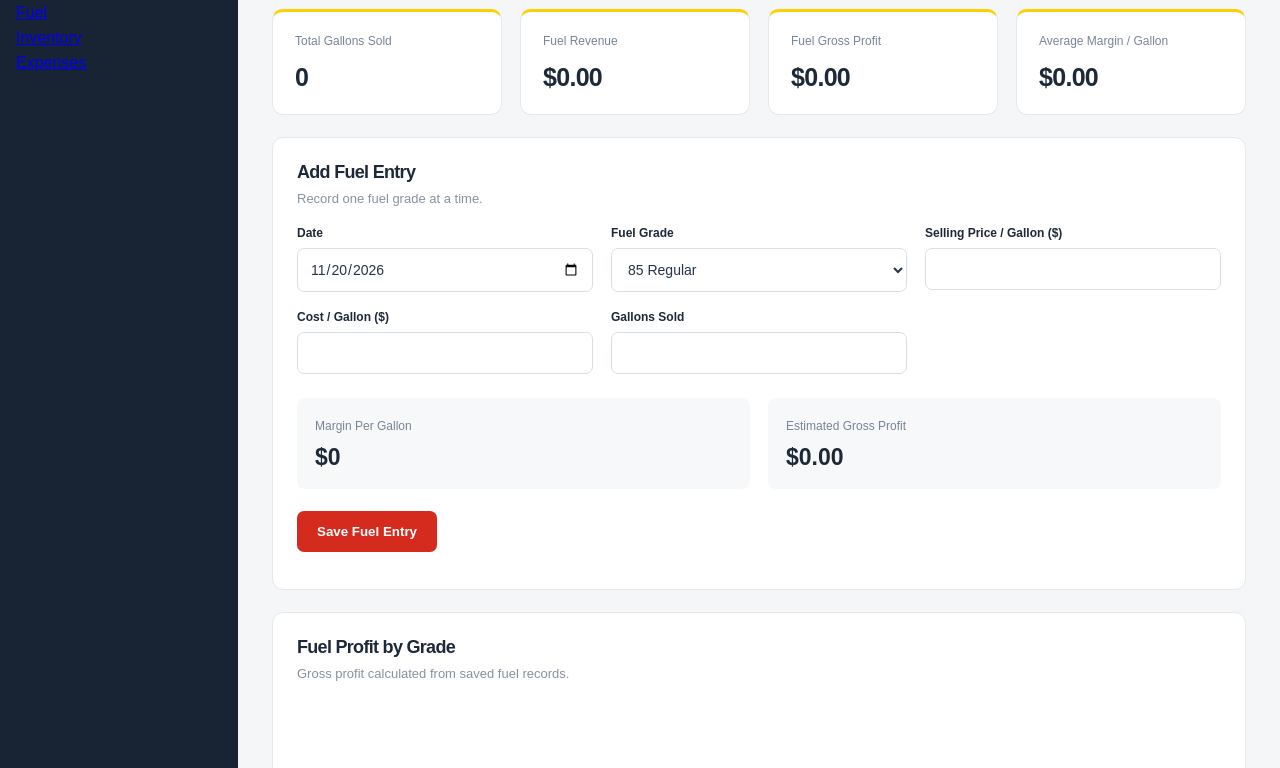
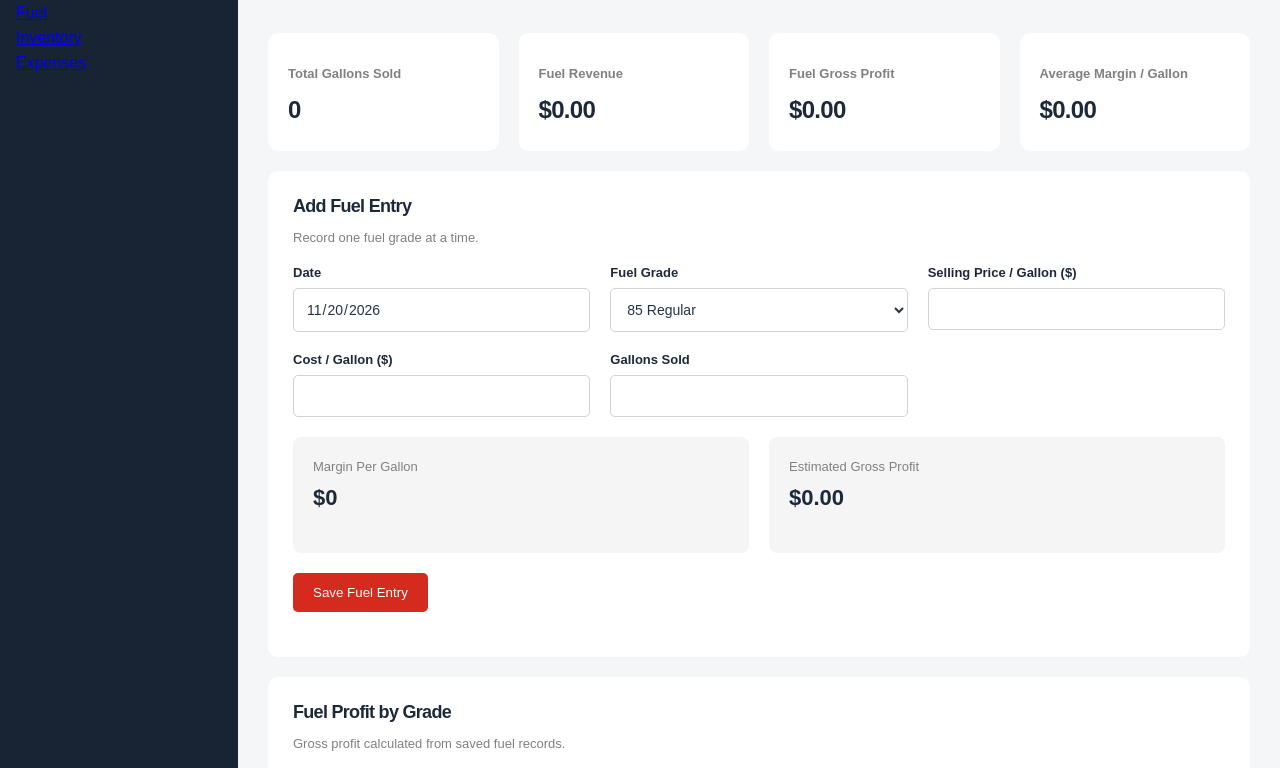
Before and after one commit to ashahi697/StationIQ, a plain HTML site: page fuel.html in a window 1280 px wide. Shown: the part 114-882 px from the top of the page. Drawn offline with nearby package versions, Linux system fonts and the light colour scheme; files that its build step writes are made by us from their sources; no server answers; files whose address does not match are found by name.

Commit message:
Final updates to css
Final CSS updates to my sales inventory and fuel pages

```diff
--- a/fuel.css
+++ b/fuel.css
@@ -1,92 +1,80 @@
 
 .fuel-page {
     flex: 1;
-    min-width: 0;
-    padding: 30px 34px;
+    padding: 30px;
 }
 
 .fuel-header {
     display: flex;
     justify-content: space-between;
     align-items: center;
-    margin-bottom: 28px;
-    gap: 20px;
+    margin-bottom: 25px;
 }
 
 .fuel-header h1 {
     font-size: 28px;
-    margin: 0 0 8px;
+    margin-bottom: 5px;
 }
 
 .fuel-header p {
-    color: #8792a0;
+    color: gray;
     font-size: 13px;
-    margin: 0;
 }
 
 .fuel-header img {
     width: 65px;
-    height: 65px;
-    object-fit: contain;
 }
 
 .fuel-metrics {
     display: grid;
-    grid-template-columns: repeat(4, minmax(0, 1fr));
-    gap: 18px;
-    margin-bottom: 22px;
+    grid-template-columns: repeat(4, 1fr);
+    gap: 20px;
+    margin-bottom: 20px;
 }
 
 .fuel-card {
     background: white;
-    border: 1px solid #e5e9ee;
-    border-top: 3px solid #ffce00;
-    border-radius: 11px;
-    padding: 22px;
+    padding: 20px;
+    border-radius: 10px;
 }
 
 .fuel-card h3 {
-    font-size: 12px;
-    font-weight: normal;
-    color: #788596;
-    margin: 0 0 15px;
+    font-size: 13px;
+    color: gray;
+    margin-bottom: 15px;
 }
 
 .fuel-card h2 {
-    font-size: 25px;
-    margin: 0;
-    overflow-wrap: anywhere;
+    font-size: 24px;
 }
 
 .fuel-panel {
     background: white;
-    border: 1px solid #e5e9ee;
-    border-radius: 11px;
-    padding: 24px;
-    margin-bottom: 22px;
+    padding: 25px;
+    border-radius: 10px;
+    margin-bottom: 20px;
 }
 
 .fuel-panel h2 {
     font-size: 18px;
-    margin: 0 0 8px;
+    margin-bottom: 10px;
 }
 
-.fuel-panel > p {
-    color: #8792a0;
+.fuel-panel p {
+    color: gray;
     font-size: 13px;
-    margin: 0 0 20px;
+    margin-bottom: 20px;
 }
 
 .fuel-form-grid {
     display: grid;
-    grid-template-columns: repeat(3, minmax(0, 1fr));
-    gap: 18px;
+    grid-template-columns: repeat(3, 1fr);
+    gap: 20px;
 }
 
 .fuel-form-grid label {
     display: block;
-    font-size: 12px;
-    font-weight: bold;
+    font-size: 13px;
     margin-bottom: 8px;
 }
 
@@ -94,64 +82,57 @@
 .fuel-form-grid select {
     width: 100%;
     padding: 12px;
-    border: 1px solid #d7dfe7;
-    border-radius: 7px;
+    border: 1px solid lightgray;
+    border-radius: 5px;
     background: white;
     font-size: 14px;
 }
 
+input[type="date"]::-webkit-calendar-picker-indicator {
+    display: none;
+}
+
 .fuel-preview {
     display: grid;
-    grid-template-columns: repeat(2, minmax(0, 1fr));
-    gap: 18px;
-    margin-top: 24px;
+    grid-template-columns: repeat(2, 1fr);
+    gap: 20px;
+    margin-top: 20px;
 }
 
-.fuel-preview > div {
-    background: #f7f8fa;
+.fuel-preview div {
+    background: #f5f5f5;
+    padding: 20px;
     border-radius: 8px;
-    padding: 18px;
 }
 
 .fuel-preview span {
-    color: #788596;
-    font-size: 12px;
+    color: gray;
+    font-size: 13px;
 }
 
 .fuel-preview h3 {
-    font-size: 23px;
-    margin: 10px 0 0;
+    font-size: 22px;
+    margin-top: 10px;
 }
 
 #saveFuelButton {
     background: #d52b1e;
     color: white;
+    padding: 12px 20px;
     border: none;
-    border-radius: 7px;
-    padding: 13px 20px;
-    font-weight: bold;
+    border-radius: 5px;
+    margin-top: 20px;
     cursor: pointer;
-    margin-top: 22px;
-}
-
-#saveFuelButton:hover {
-    background: #b72117;
-}
-
-#saveFuelButton:disabled {
-    opacity: 0.6;
-    cursor: wait;
 }
 
 #fuelMessage {
+    margin-top: 12px;
     font-size: 13px;
-    color: #247b49;
 }
 
 .fuel-chart-container {
+    height: 250px;
     position: relative;
-    height: 260px;
-    width: 100%;
 }
 
 .fuel-table-wrap {
@@ -160,7 +141,6 @@
 
 .fuel-table-wrap table {
     width: 100%;
-    min-width: 900px;
     border-collapse: collapse;
 }
 
@@ -168,47 +148,29 @@
 .fuel-table-wrap td {
     padding: 14px;
     text-align: left;
-    border-bottom: 1px solid #e8edf2;
-    font-size: 12px;
+    border-bottom: 1px solid lightgray;
+    font-size: 13px;
 }
 
 .fuel-table-wrap th {
-    background: #f7f8fa;
-    color: #6c7a8b;
+    background: #f5f5f5;
 }
 
 .fuel-delete {
-    background: #fbe8e8;
-    color: #a12828;
+    background: #d52b1e;
+    color: white;
     border: none;
-    border-radius: 6px;
+    border-radius: 5px;
     padding: 8px 12px;
     cursor: pointer;
 }
 
-@media (max-width: 1100px) {
+@media (max-width: 900px) {
     .fuel-metrics {
-        grid-template-columns: repeat(2, minmax(0, 1fr));
-    }
-}
-
-@media (max-width: 800px) {
-    .fuel-page {
-        padding: 20px;
+        grid-template-columns: repeat(2, 1fr);
     }
 
     .fuel-form-grid {
         grid-template-columns: 1fr;
     }
-
-    .fuel-header {
-        flex-wrap: wrap;
-    }
 }
-
-@media (max-width: 480px) {
-    .fuel-metrics,
-    .fuel-preview {
-        grid-template-columns: 1fr;
-    }
-}
--- a/sales.css
+++ b/sales.css
@@ -1,80 +1,79 @@
 
 .sales-page {
     flex: 1;
-    min-width: 0;
-    padding: 30px 34px;
+    padding: 30px;
 }
 
 .sales-header {
     display: flex;
     justify-content: space-between;
     align-items: center;
-    margin-bottom: 28px;
+    margin-bottom: 25px;
 }
 
 .sales-header h1 {
-    margin: 0 0 8px;
+    font-size: 28px;
+    margin-bottom: 5px;
 }
 
 .sales-header p {
-    margin: 0;
-    color: #8792a0;
+    color: gray;
+    font-size: 13px;
 }
 
 .sales-header img {
     width: 65px;
-    height: 65px;
-    object-fit: contain;
 }
 
 .sales-panel {
     background: white;
-    border: 1px solid #e5e9ee;
-    border-radius: 11px;
-    padding: 24px;
-    margin-bottom: 22px;
+    padding: 25px;
+    margin-bottom: 20px;
+    border-radius: 10px;
 }
 
 .sales-panel h2 {
     font-size: 18px;
-    margin: 0 0 20px;
+    margin-bottom: 20px;
 }
 
 .sales-fields {
     display: grid;
-    grid-template-columns: repeat(3, minmax(0, 1fr));
-    gap: 18px;
+    grid-template-columns: repeat(3, 1fr);
+    gap: 20px;
 }
 
 .sales-fields label {
     display: block;
-    font-size: 12px;
-    font-weight: bold;
+    font-size: 13px;
     margin-bottom: 8px;
 }
 
 .sales-fields input {
     width: 100%;
+    padding: 12px;
+    border: 1px solid lightgray;
+    border-radius: 5px;
+    font-size: 14px;
+}
+
+input[type="date"]::-webkit-calendar-picker-indicator {
+    display: none;
 }
 
 #salesForm button {
     background: #d52b1e;
     color: white;
+    padding: 12px 20px;
     border: none;
-    border-radius: 7px;
-    padding: 13px 20px;
-    font-weight: bold;
+    border-radius: 5px;
+    margin-top: 20px;
     cursor: pointer;
-    margin-top: 22px;
-}
-
-#salesForm button:hover {
-    background: #b72117;
 }
 
 #salesMessage {
+    margin-top: 12px;
     font-size: 13px;
-    color: #247b49;
 }
 
 .table-wrap {
@@ -83,7 +82,6 @@
 
 .table-wrap table {
     width: 100%;
-    min-width: 650px;
     border-collapse: collapse;
 }
 
@@ -91,17 +89,12 @@
 .table-wrap td {
     padding: 14px;
     text-align: left;
-    border-bottom: 1px solid #e8edf2;
+    border-bottom: 1px solid lightgray;
+    font-size: 13px;
 }
 
 .table-wrap th {
-    background: #f7f8fa;
-    color: #6c7a8b;
-    font-size: 12px;
-}
-
-.table-wrap td {
-    font-size: 13px;
+    background: #f5f5f5;
 }
 
 @media (max-width: 800px) {
```
